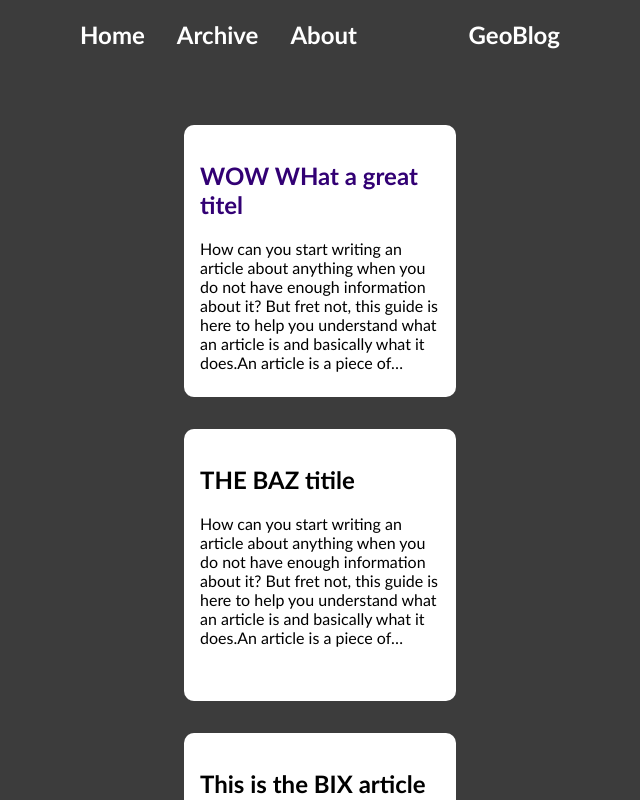
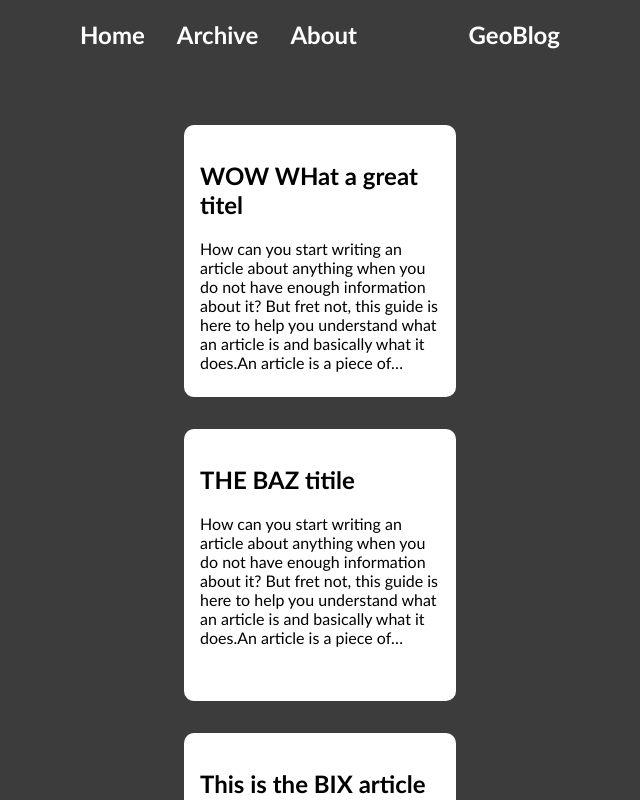
Before and after one commit to geoman3/geo-blog, a React (Create React App) app: page / in a window 1280 px wide. In both pictures the pointer is over the link 640 px from the left and 260 px from the top of the page. Shown: the top 800 px of the page, without its empty margins (320-960 px from the left). Built offline with nearby package versions, Linux system fonts and the light colour scheme.

Commit message:
I found the box shadow button

```diff
--- a/src/components/home.css
+++ b/src/components/home.css
@@ -27,8 +27,8 @@
     -webkit-box-orient: vertical;
 }
 
-.FeaturedItem:hover h2 {
+.FeaturedItem:hover {
     /* text-decoration: underline; */
-    color: rgb(50, 0, 116);;
     transition-duration: 0.05s;
+    box-shadow: 0 0 0.3rem 0.3 rem rgb(50, 0, 116);
 }
```
